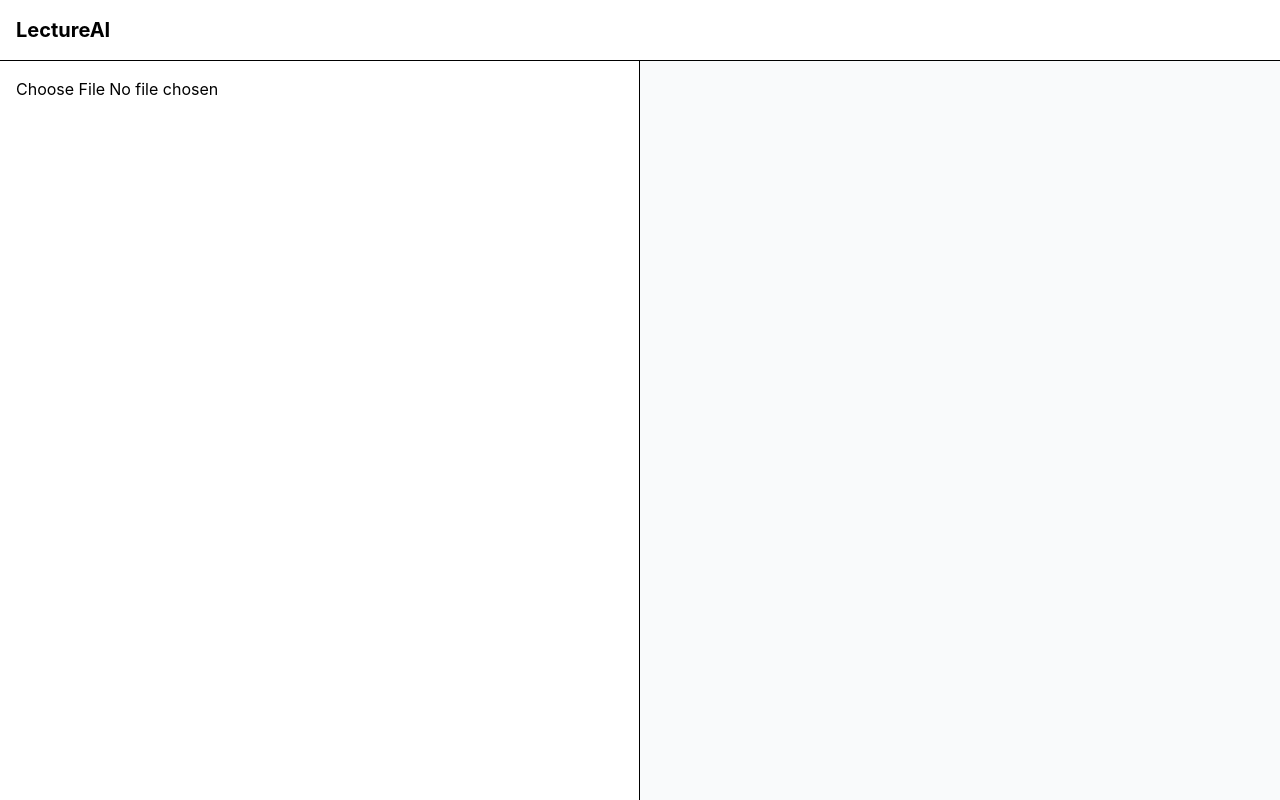
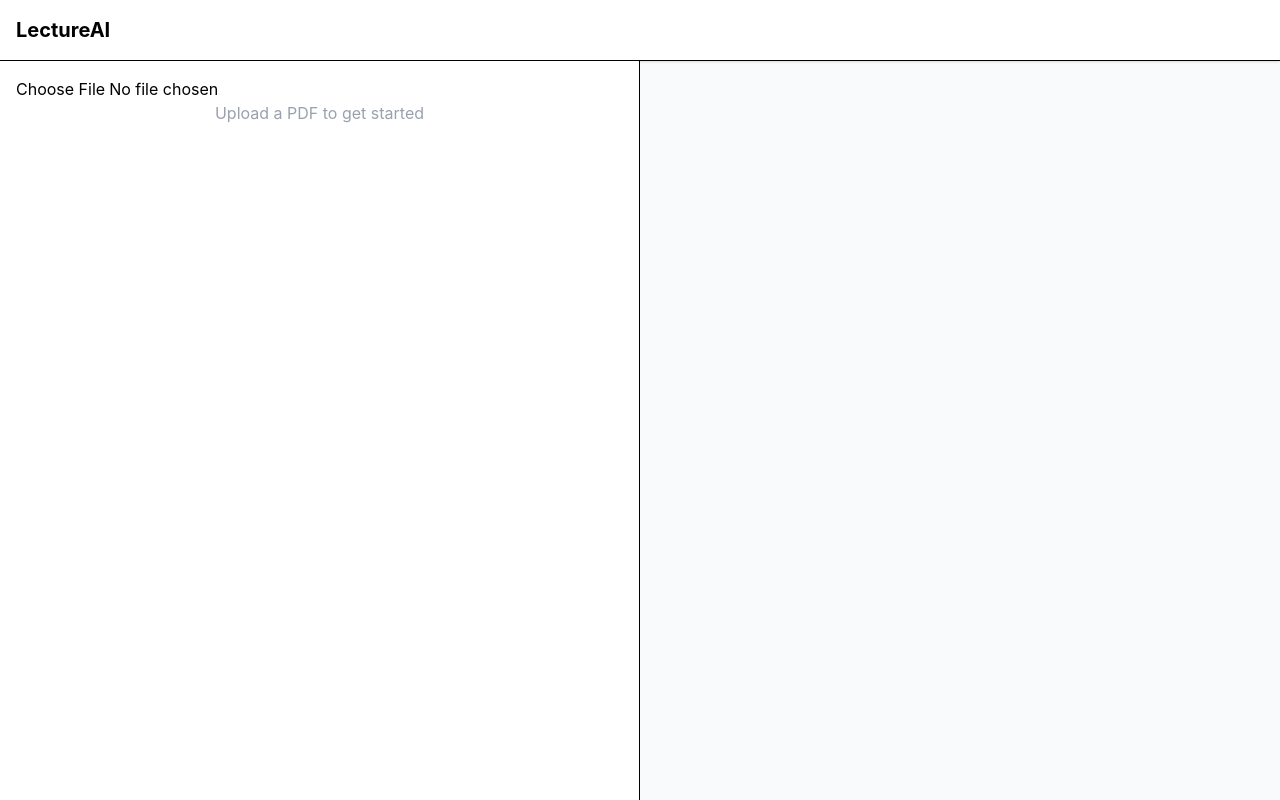
Before and after one commit to vuongj321/lecture-summarizer, a React app in the folder frontend/: page / in a window 1280 px wide. Built offline with nearby package versions, Linux system fonts and the light colour scheme; the HTML template or start-up script is replaced by a standard one.

Commit message:
Implemented pdf viewer

```diff
--- a/frontend/src/App.jsx
+++ b/frontend/src/App.jsx
@@ -5,6 +5,7 @@
 
 function App() {
   const [uploaded, setUploaded] = useState(false);
+  const [fileURL, setFileURL] = useState(null);
   const [question, setQuestion] = useState("");
   const [messages, setMessages] = useState([]);
   const [loading, setLoading] = useState("");
@@ -12,6 +13,7 @@
 
   const handleUpload = async (e) => {
     const selectedFile = e.target.files[0];
+    setFileURL(URL.createObjectURL(selectedFile));
     setUploaded(false);
     setError("");
 
@@ -67,7 +69,7 @@
   return (
     <div className="flex flex-col h-screen bg-gray-50">
       {/* Header */}
-      <div className="bg-white border-b p-4">
+      <div className="bg-white border-b p-4 shadow-sm">
         <h1 className="text-xl font-bold">LectureAI</h1>
       </div>
 
@@ -76,10 +78,22 @@
         <div className="w-1/2 border-r bg-white p-4 overflow-y-auto">
           <input type="file" accept=".pdf" onChange={handleUpload} />
           {uploaded && <p>File uploaded successfully!</p>}
+
+          {fileURL ? (
+            <iframe
+              src={fileURL}
+              className="flex-1 w-full h-screen"
+              title="Lecture PDF"
+            />
+          ) : (
+            <div className="flex-1 flex items-center justify-center text-gray-400">
+              <p>Upload a PDF to get started</p>
+            </div>
+          )}
         </div>
 
         {/* Right — Chat */}
-        <div className="w-1/2 flex flex-col p-4">
+        <div className="w-1/2 flex flex-col p-4 overflow-y-auto">
           {messages.map((message, index) => (
             <div key={index}>
               <strong>{message.role === "user" ? "You" : "Assistant"}</strong>
```
